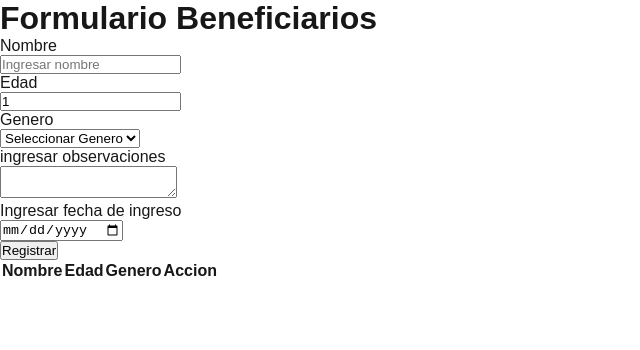
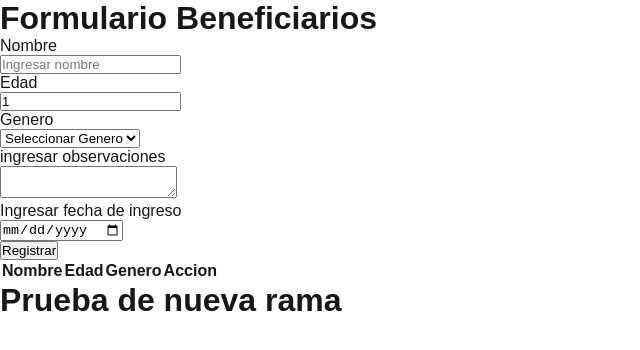
Before and after one commit to Chiuvakita/EvaluacionU3, a Next.js app in the folder eva3/: page / in a window 1280 px wide. Shown: the top 350 px of the page, without its empty margins (0-640 px from the left). Built offline with nearby package versions, Linux system fonts and the light colour scheme.

Commit message:
prueba de nueva rama

```diff
--- a/eva3/src/app/page.tsx
+++ b/eva3/src/app/page.tsx
@@ -7,7 +7,7 @@ export default function Home() {
   <div>
     <h1>Formulario Beneficiarios</h1>
     <FormularioBeneficiario/>
-    <h1></h1>
+    <h1>Prueba de nueva rama</h1>
   </div>
 
   );
```
